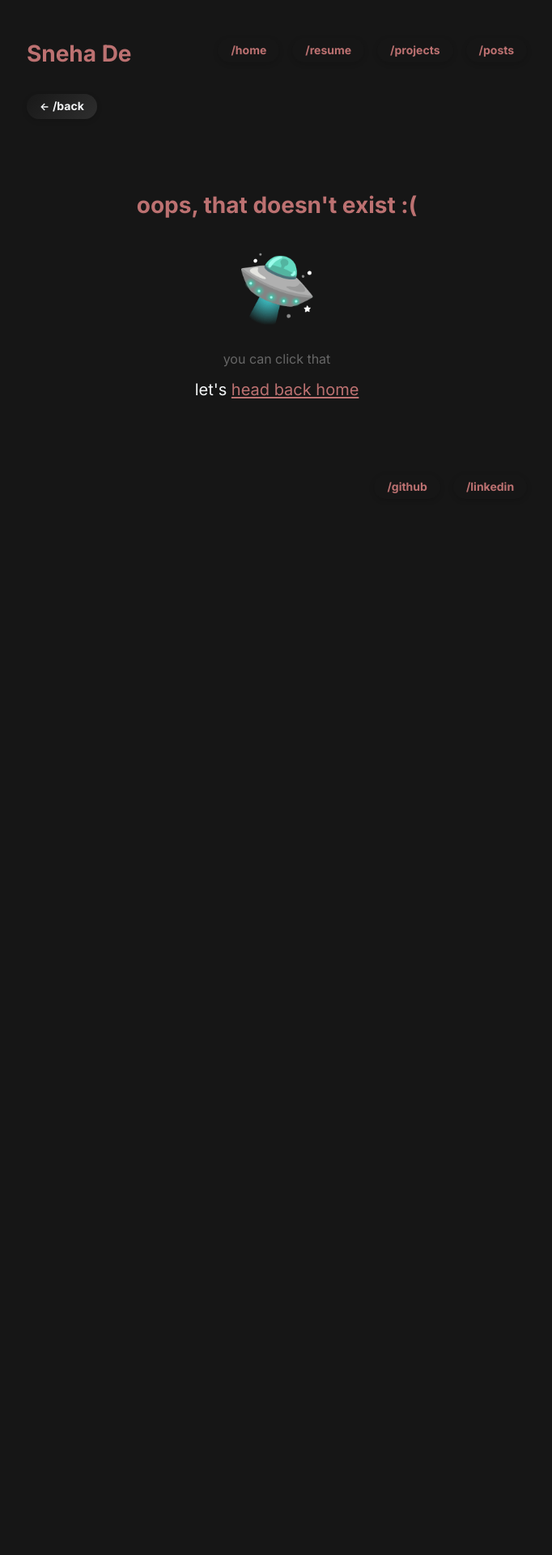
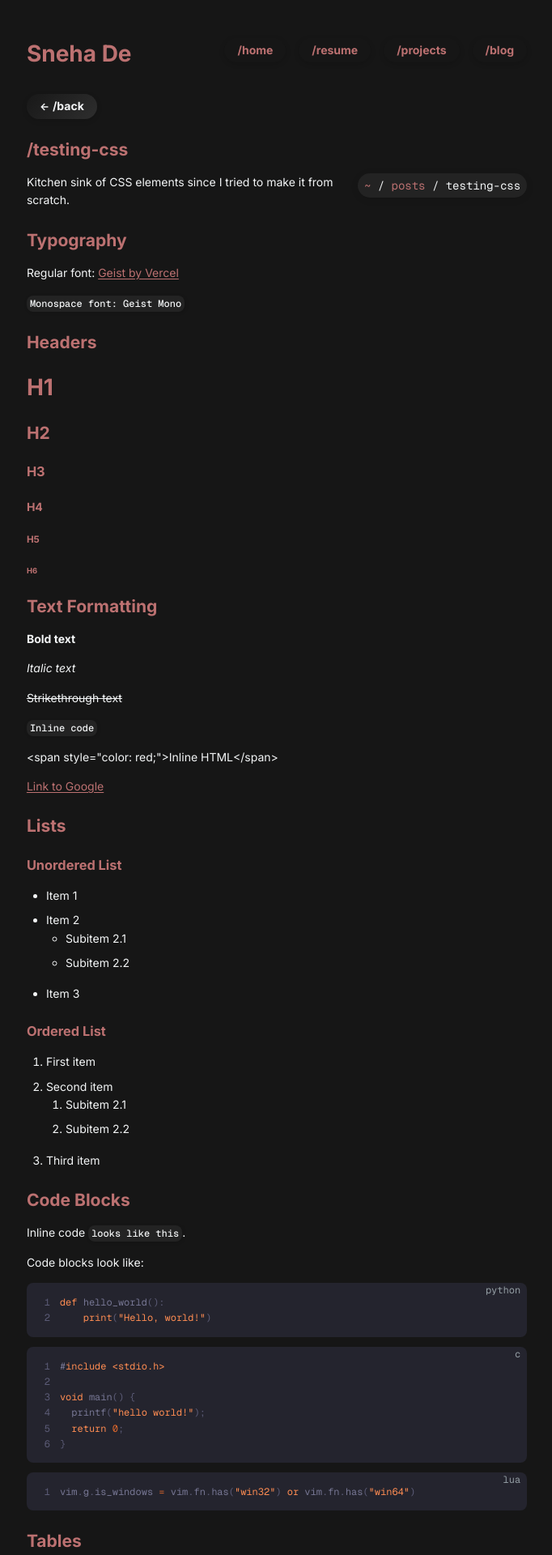
Before and after one commit to sneha-afk/sneha-afk.github.io, a React (Vite) app: page /blog/testing in a window 1280 px wide. Shown: the top 1920 px of the page at 81% size, without its empty margins (298-980 px from the left). Before the commit the page ends 800 px from the top, so only its background shows below. Built offline with nearby package versions, Linux system fonts and the light colour scheme.

Commit message:
fix: routing, export out the codeblock component

```diff
--- a/package.json
+++ b/package.json
@@ -8,7 +8,8 @@
     "dev": "vite",
     "build": "tsc -b && vite build",
     "lint": "eslint .",
-    "preview": "vite preview"
+    "preview": "vite preview",
+    "build-preview": "pnpm build && pnpm preview"
   },
   "dependencies": {
     "front-matter": "^4.0.2",
--- a/src/App.tsx
+++ b/src/App.tsx
@@ -16,8 +16,8 @@ function App() {
         <Route path="/home" element={<HomePage />} />
         <Route path="/resume" element={<ResumePage />} />
         <Route path="/projects" element={<ProjectsPage />} />
-        <Route path="/posts" element={<BlogIndex />} />
-        <Route path="/posts/:slug" element={<BlogPost />} />
+        <Route path="/blog" element={<BlogIndex />} />
+        <Route path="/blog/:slug" element={<BlogPost />} />
         <Route path="*" element={<NotFoundPage />} />
       </Routes>
     </Router>
--- a/src/components/PageLayout.tsx
+++ b/src/components/PageLayout.tsx
@@ -56,7 +56,7 @@ const DefaultHeader = React.memo(() => {
     { name: "/home", url: "/" },
     { name: "/resume", url: "/resume" },
     { name: "/projects", url: "/projects" },
-    { name: "/posts", url: "/posts" },
+    { name: "/blog", url: "/blog" },
   ];
 
   return (
--- a/src/components/PostList.tsx
+++ b/src/components/PostList.tsx
@@ -2,6 +2,8 @@ import React from "react";
 import { Link } from "react-router-dom";
 import { usePosts } from "@context/PostsContext";
 import "@styles/_post_list.scss";
+
+import { LoadingSpinner } from "@components";
 
 export interface Post {
   slug: string;
@@ -10,19 +12,22 @@ export interface Post {
 }
 
 interface PostListProps {
-  posts?: Post[];
   limit?: number;
 }
 
-const PostList: React.FC<PostListProps> = ({ posts, limit }) => {
-  const context = usePosts();
-  const displayPosts = (posts ?? context.posts).slice(0, limit ?? undefined);
+const PostList: React.FC<PostListProps> = ({ limit }) => {
+  const { posts, loading } = usePosts();
+
+  if (loading)
+    return <LoadingSpinner text="Loading content..." fullscreen={false} />;
+
+  const displayPosts = posts.slice(0, limit ?? undefined);
 
   return (
     <ul className="post-list">
       {displayPosts.map((post) => (
         <li key={post.slug} className="post-card">
-          <Link to={`/posts/${post.slug}`}>
+          <Link to={`/blog/${post.slug}`}>
             <span className="post-date">{post.date}</span>
             <span className="post-title">{post.title}</span>
           </Link>
--- /dev/null
+++ b/src/components/markdown/CodeBlock.tsx
@@ -0,0 +1,57 @@
+import React from "react";
+import { PrismLight as SyntaxHighlighter } from "react-syntax-highlighter";
+import { duotoneSpace as baseTheme } from "react-syntax-highlighter/dist/esm/styles/prism";
+
+import ts from "react-syntax-highlighter/dist/esm/languages/prism/typescript";
+import js from "react-syntax-highlighter/dist/esm/languages/prism/javascript";
+import python from "react-syntax-highlighter/dist/esm/languages/prism/python";
+import c from "react-syntax-highlighter/dist/esm/languages/prism/c";
+import lua from "react-syntax-highlighter/dist/esm/languages/prism/lua";
+import go from "react-syntax-highlighter/dist/esm/languages/prism/go";
+
+// Register languages
+SyntaxHighlighter.registerLanguage("typescript", ts);
+SyntaxHighlighter.registerLanguage("javascript", js);
+SyntaxHighlighter.registerLanguage("python", python);
+SyntaxHighlighter.registerLanguage("c", c);
+SyntaxHighlighter.registerLanguage("lua", lua);
+SyntaxHighlighter.registerLanguage("go", go);
+
+const codeTheme = { ...baseTheme, 'code[class*="language-"]': {} };
+
+const CodeBlock: React.FC<any> = ({
+  inline,
+  className,
+  children,
+  ...props
+}) => {
+  const languageMatch = /language-(\w+)/.exec(className || "");
+
+  if (!inline && languageMatch) {
+    const language = languageMatch[1];
+
+    return (
+      <div className="code-block-wrapper">
+        <div className="code-lang-label">{language}</div>
+        <SyntaxHighlighter
+          style={codeTheme}
+          language={language}
+          PreTag="div"
+          showLineNumbers
+          className="code-block"
+          {...props}
+        >
+          {String(children).replace(/\n$/, "")}
+        </SyntaxHighlighter>
+      </div>
+    );
+  }
+
+  return (
+    <code className="inline-code" {...props}>
+      {children}
+    </code>
+  );
+};
+
+export default CodeBlock;
--- a/src/components/markdown/MarkdownComponents.tsx
+++ b/src/components/markdown/MarkdownComponents.tsx
@@ -1,6 +1,8 @@
 import { type Components } from "react-markdown";
 import Blockquote from "./Blockquotes";
+import CodeBlock from "./CodeBlock";
 
 export const markdownComponents: Components = {
   blockquote: ({ children }) => <Blockquote>{children}</Blockquote>,
+  code: (props) => <CodeBlock {...props} />,
 };
--- a/src/components/markdown/MarkdownRenderer.tsx
+++ b/src/components/markdown/MarkdownRenderer.tsx
@@ -1,67 +1,11 @@
 import React from "react";
 import ReactMarkdown from "react-markdown";
 import remarkGfm from "remark-gfm";
-import { PrismLight as SyntaxHighlighter } from "react-syntax-highlighter";
-import { duotoneSpace as baseTheme } from "react-syntax-highlighter/dist/esm/styles/prism";
-
-import { markdownComponents as baseComponents } from "./MarkdownComponents";
-
-import ts from "react-syntax-highlighter/dist/esm/languages/prism/typescript";
-import python from "react-syntax-highlighter/dist/esm/languages/prism/python";
-import c from "react-syntax-highlighter/dist/esm/languages/prism/c";
-
-SyntaxHighlighter.registerLanguage("typescript", ts);
-SyntaxHighlighter.registerLanguage("python", python);
-SyntaxHighlighter.registerLanguage("c", c);
-
-const codeTheme = {
-  ...baseTheme,
-  'code[class*="language-"]': {},
-};
+import { markdownComponents } from "./MarkdownComponents";
 
 interface MarkdownRendererProps {
   content: string;
 }
-
-const markdownComponents = {
-  ...baseComponents,
-  code({ node, inline, className, children, ...props }: any) {
-    const languageMatch = /language-(\w+)/.exec(className || "");
-
-    if (!inline && languageMatch) {
-      return (
-        <div className="code-block-wrapper">
-          <div className="code-lang-label">{languageMatch[1]}</div>
-          <SyntaxHighlighter
-            style={codeTheme}
-            language={languageMatch[1]}
-            PreTag="div"
-            showLineNumbers
-            className="code-block"
-            lineProps={{
-              style: {
-                lineHeight: "1.6em",
-                fontSize: "0.9rem",
-                whiteSpace: "pre-wrap", // key for wrapping
-                wordBreak: "break-word",
-                overflowWrap: "anywhere",
-              },
-            }}
-            {...props}
-          >
-            {String(children).replace(/\n$/, "")}
-          </SyntaxHighlighter>
-        </div>
-      );
-    }
-
-    return (
-      <code className="inline-code" {...props}>
-        {children}
-      </code>
-    );
-  },
-};
 
 const MarkdownRenderer: React.FC<MarkdownRendererProps> = ({ content }) => (
   <ReactMarkdown remarkPlugins={[remarkGfm]} components={markdownComponents}>
```
